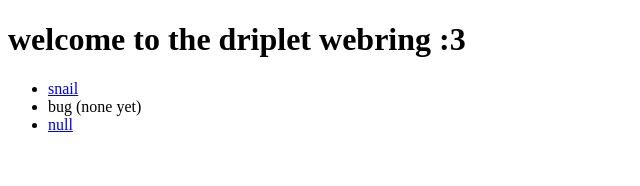
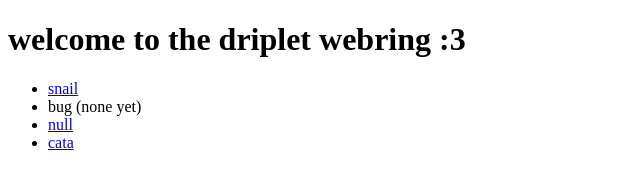
Before and after one commit to snailmusic/dripring, a plain HTML site: page index.html in a window 1280 px wide. Shown: the full height of the page, 0-640 px from the left. Drawn offline with Linux system fonts and the light colour scheme.

Commit message:
Update index.html

```diff
--- a/index.html
+++ b/index.html
@@ -9,6 +9,7 @@
       <li><a href="https://dlol.neocities.org/">snail</a></li>
       <li>bug (none yet)</li>
       <li><a href="https://null00.neocities.org/">null</a></li>
+      <li><a href="https://aviancataclysm.neocities.org">cata</a></li>
     </ul>
   </body>
 </html>
```
